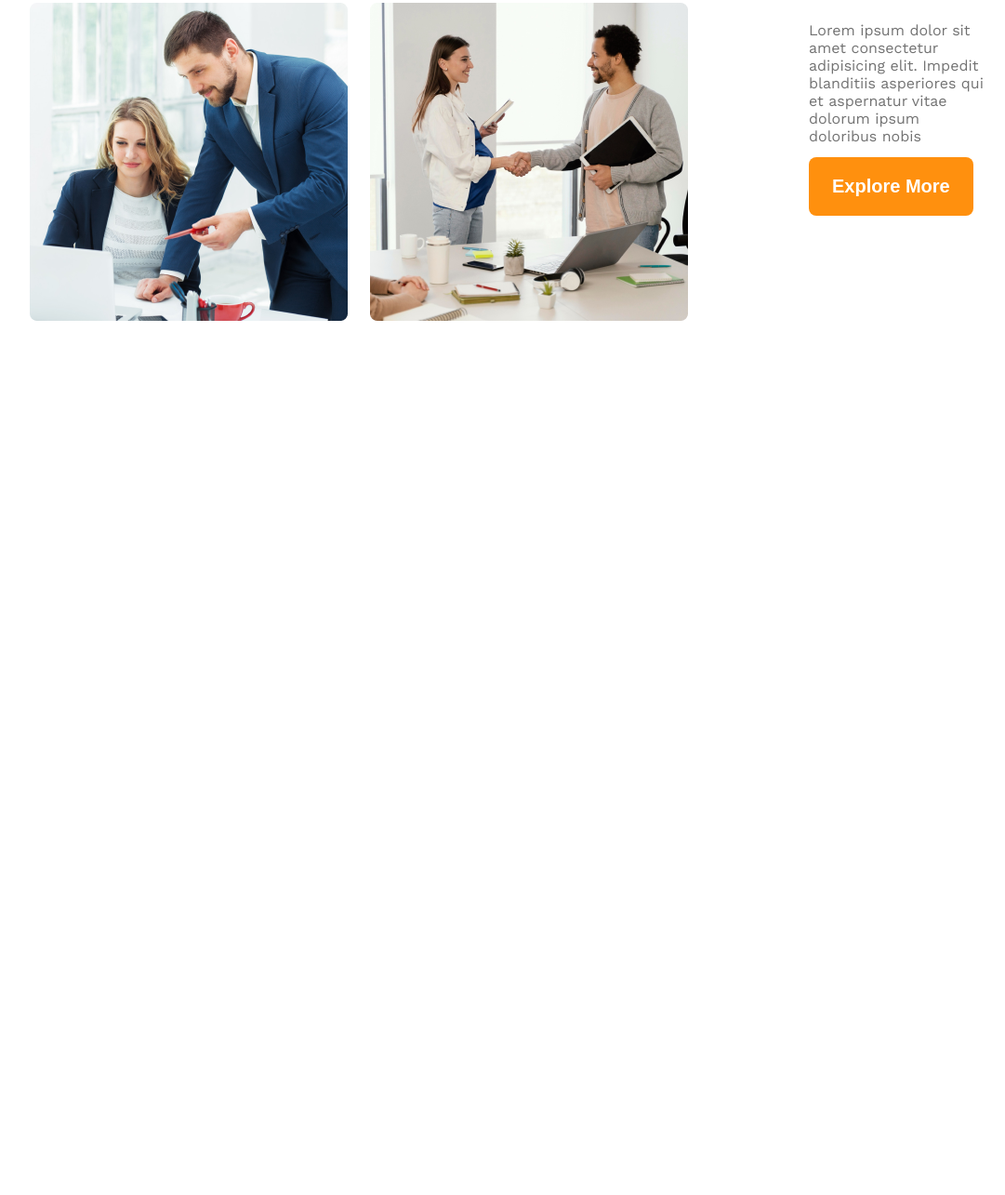
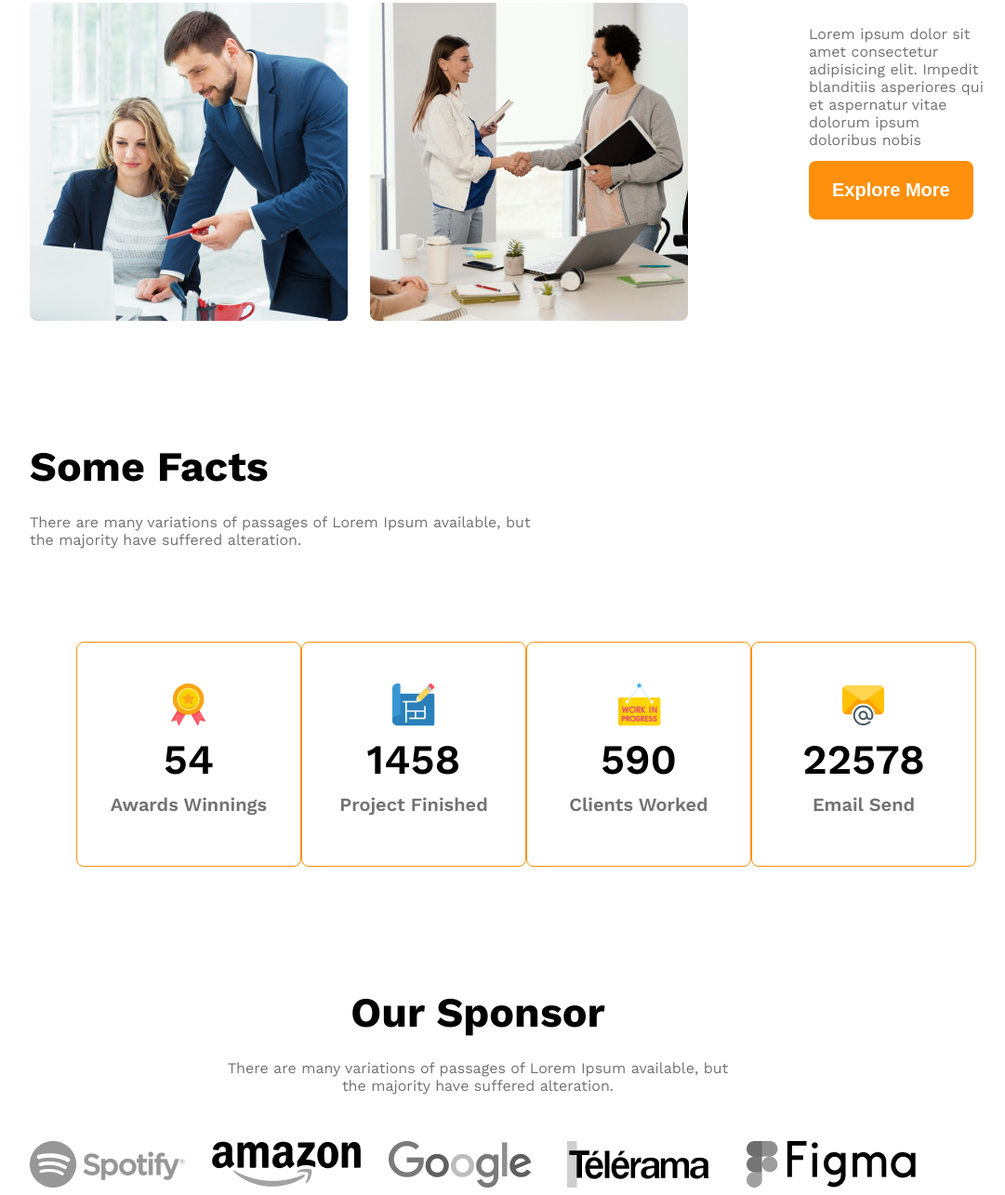
Before and after one commit to mustakimbillah369/g3-architects-website, a plain HTML site: page index.html in a window 1280 px wide. Shown: the part 1500-2785 px from the top of the page at 93% size, without its empty margins (126-1207 px from the left). Before the commit the page ends 1975 px from the top, so only its background shows below. Drawn offline with nearby package versions, Linux system fonts and the light colour scheme.

Commit message:
added sponsor section and made it responsive

```diff
--- a/index.html
+++ b/index.html
@@ -37,7 +37,7 @@
   </header>
 
   <main>
-     <!-- teams section start -->
+    <!-- teams section start -->
     <section class="teams display-flex">
       <div class="team-img-container">
         <img src="images/team1.png" alt="two architect discussing about design">
@@ -47,7 +47,7 @@
 
       </div>
       <div class="our-features">
-        <h3 class="feature-title">
+        <h3 class="section-title">
           <span id="quick-list" class="text-light-gray">Quick list</span>
           <span id="of-our"> of
             Our</span><br>
@@ -58,14 +58,66 @@
         <button class="btn-primary">Explore More</button>
       </div>
     </section>
+
     <!-- features will enjoy section start  -->
-     <section>
+    <section>
 
+    </section>
+
+    <!-- some facts section start -->
+    <section class="some-facts">
+      <h3 class="section-title">Some Facts</h3>
+      <p class="text-light-gray fact-description">There are many variations of passages of Lorem Ipsum available, but the majority have suffered alteration.</p>
+
+      <!-- .fact*4>img.fact-icon+h4.fact-number+h5.fact-name -->
+
+      <div class="facts-container">
+        <div class="fact-card display-flex">
+          <div>
+            <img src="images/icons/ribon.png" alt="" class="fact-icon">
+            <h4 class="fact-number">54</h4>
+            <h5 class="fact-name text-light-gray">Awards Winnings</h5>
+          </div>
+        </div>
+        <div class="fact-card display-flex">
+          <div>
+            <img src="images/icons/projects.png" alt="" class="fact-icon">
+            <h4 class="fact-number">1458</h4>
+            <h5 class="fact-name text-light-gray">Project Finished</h5>
+          </div>
+        </div>
+        <div class="fact-card display-flex">
+          <div>
+            <img src="images/icons/customers.png" alt="" class="fact-icon">
+            <h4 class="fact-number">590</h4>
+            <h5 class="fact-name text-light-gray">Clients Worked</h5>
+          </div>
+        </div>
+        <div class="fact-card display-flex">
+          <div>
+            <img src="images/icons/email.png" alt="" class="fact-icon">
+            <h4 class="fact-number">22578</h4>
+            <h5 class="fact-name text-light-gray">Email Send</h5>
+          </div>
+        </div>
+      </div>
+    </section>
+
+    <!-- Our Sponspors section start -->
+     <section class="our-sponsor">
+      <div class="sponsor-info">
+        <h3 class="section-title">Our Sponsor</h3>
+        <p class="text-light-gray">There are many variations of passages of Lorem Ipsum available, but
+          the majority have suffered alteration.</p>
+      </div>
+      <div class="sponsor-companies">
+        <img src="images/sponsors/spotify.png" alt="">
+        <img src="images/sponsors/amazon.png" alt="">
+        <img src="images/sponsors/google.png" alt="">
+        <img src="images/sponsors/telerama.png" alt="">
+        <img src="images/sponsors/figma.png" alt="">
+      </div>
      </section>
-     <!-- some facts -->
-      <section class="some-facts">
-
-      </section>
   </main>
 
   <footer>
--- a/styles/architects.css
+++ b/styles/architects.css
@@ -1,4 +1,3 @@
-
 @import url('https://fonts.googleapis.com/css2?family=Work+Sans:ital,wght@0,100..900;1,100..900&display=swap');
 
 .work-sans-font {
@@ -8,31 +7,34 @@
   font-style: normal;
 }
 
-header, main , footer{
+header,
+main,
+footer {
   padding-left: 150px;
   padding-right: 150px;
 }
 
 /* shared styles */
 
-  .display-flex{
+.display-flex {
   display: flex;
 }
 
-  .text-gray{
+.text-gray {
   color: #424242;
   /* dark-02  */
 }
 
-  .text-light-gray{
+.text-light-gray {
   color: #727272;
   /* dark-03 */
 }
-  .bg-light{
+
+.bg-light {
   background-color: rgba(255, 144, 14, 0.10);
 }
 
-  .btn-primary{
+.btn-primary {
   background-color: #ff900e;
   color: white;
   padding: 20px 25px;
@@ -41,93 +43,102 @@ header, main , footer{
   border-radius: 8px;
   border: none;
 }
-  main > section{
+
+.section-title {
+  font-size: 2.8rem;
+  font-weight: 700;
+  margin-bottom: 7%;
+}
+
+main>section {
   margin-top: 130px;
 }
 
 /* header styles */
 
 /* navbar related styles */
-.navbar{
+.navbar {
   justify-content: space-between;
   /* এর ফলে ন্যাবের মধ্যে থাকা দুইটা চাইল্ড দুইদিকে চলে যাবে।  */
   align-items: center;
   /* ৩ রেম দেওয়ায় একই লাইনে ছিলো না, তাই সেন্টার এলাইন করেছি  */
 
 }
-.nav-links{
 
-}
-.brand{
+.brand {
   font-weight: bold;
   font-size: 3rem;
   /* 16px = 1rem , 45px = 3rem */
 }
-.nav-item{
+
+.nav-item {
   list-style: none;
   /* অথবা ul ট্যাগের মধ্যে type="none" বসিয়ে  */
   margin-right: 30PX;
 }
-.nav-link{
+
+.nav-link {
   /* এঁকোর ট্যাগের জন্য নিচে আন্ডার লাইন আসছে তাই a tag কে টেক্টস ডেকোরেশন করতে হবে।   */
   text-decoration: none;
   font-size: 18px;
   font-weight: 500;
 }
 
-.navbar, .banner{
+.navbar, .banner {
   max-width: 1440px;
   margin: 0 auto;
 }
 
 /* banner related styles */
-.banner-content{
+.banner-content {
   max-width: 860px;
   margin: 0 auto;
   text-align: center;
   margin-bottom: 50px;
 }
-.banner-title{
+
+.banner-title {
   font-weight: 700;
   font-size: 4rem;
 }
-.banner-description{
+
+.banner-description {
   margin-bottom: 30px;
 }
-.banner-image{
+
+.banner-image {
   width: 100%;
 }
 
 /* main related style start */
-main{
+main {
   max-width: 1440px;
   margin: 0 auto;
   /* margin: 0 auto = এটা দিলে সেন্টারে থাকে */
 }
 
 /* teams & team img & features related stlye */
-.teams{
+.teams {
   align-items: center;
   margin-top: 85px;
 }
-.team-img-container{
+
+.team-img-container {
   display: grid;
   grid-template-columns: repeat(2, 1fr);
   gap: 24px;
 }
-.our-features{
+
+.our-features {
   margin-left: 130px;
   max-width: 530px;
 }
-.feature-title{
-  font-size: 2.8rem;
-  font-weight: 700;
+
+.feature-description {
   margin-bottom: 7%;
 }
-.feature-description{
-  margin-bottom: 7%;
-}
-#quick-list{
+
+#quick-list {
   font-weight: 500;
 }
 
@@ -135,26 +146,108 @@ main{
 
 } */
 
-#features{
+#features {
   color: #ff900e;
 }
 
+/* some facts related styles  */
+
+.facts-container {
+  display: grid;
+  grid-template-columns: repeat(4, 1fr);
+  margin-left: 50px;
+  margin-right: 50px;
+}
+
+.fact-card {
+  border: 1px solid #ff900e;
+  border-radius: 8px;
+  width: 240px;
+  height: 240px;
+  justify-content: center;
+  align-items: center;
+  text-align: center;
+}
+.fact-number{
+  font-size: 2.8rem;
+  font-weight: 600;
+  margin-top: 5px;
+  margin-bottom: 10px;
+}
+.fact-name{
+  margin-top: 5px;
+  margin-bottom: 10px;
+  font-size: 1.25rem;
+  font-weight: 600;
+}
+.section-title{
+  margin-bottom: 24px;
+}
+.fact-description{
+  max-width: 540px;
+  margin-bottom: 100px;
+}
+
+/* sponsor related styles  */
+.sponsor-info{
+  max-width: 540px;
+  margin: 50px auto;
+  text-align: center;
+}
+.sponsor-companies{
+  display: grid;
+  grid-template-columns: repeat(5, 1fr);
+}
+.sponsor-companies img {
+  filter: grayscale(100%);
+
+  /* রঙ্গিন ছবিকে গ্রে / সাদাকালো কালার করার জন্য গুগলে সার্চ দিয়ে এটা বের করা হয়েছে  */
+}
+
+
+
+
+
 /* responsive media query */
-@media  screen and (max-width: 576px) {
-    .navbar, .nav-link, .teams {
+@media screen and (max-width: 576px) {
+
+  .navbar,
+  .nav-link,
+  .teams {
     flex-direction: column;
   }
-    .team-img-container{
+
+  .team-img-container, .facts-container, .sponsor-companies {
     grid-template-columns: repeat(1, 1fr);
   }
-    .our-features{
+  .facts-container, .sponsor-companies{
+    justify-content: center;
+    gap: 24px;
+  }
+
+  .our-features {
     margin-left: 20px;
   }
 }
 
 /* Medium size device */
-@media  screen and (min-width: 576px) and (max-width: 992px) {
-  .teams{
+@media screen and (min-width: 576px) and (max-width: 992px) {
+  .teams, .navbar, .nav-link {
     flex-direction: column;
   }
+
+  .our-features {
+    margin-left: 50px auto;
   }
+
+  .facts-container, .sponsor-companies {
+    grid-template-columns: repeat(2, 1fr);
+    gap: 30px;
+    justify-content: center;
+  }
+  .sponsor-companies, .facts-container {
+    grid-template-columns: repeat(2, 1fr);
+    gap: 50px;
+    justify-items: center;
+  }
+}
```
Lines whose indentation alone changed are shown as unchanged.
